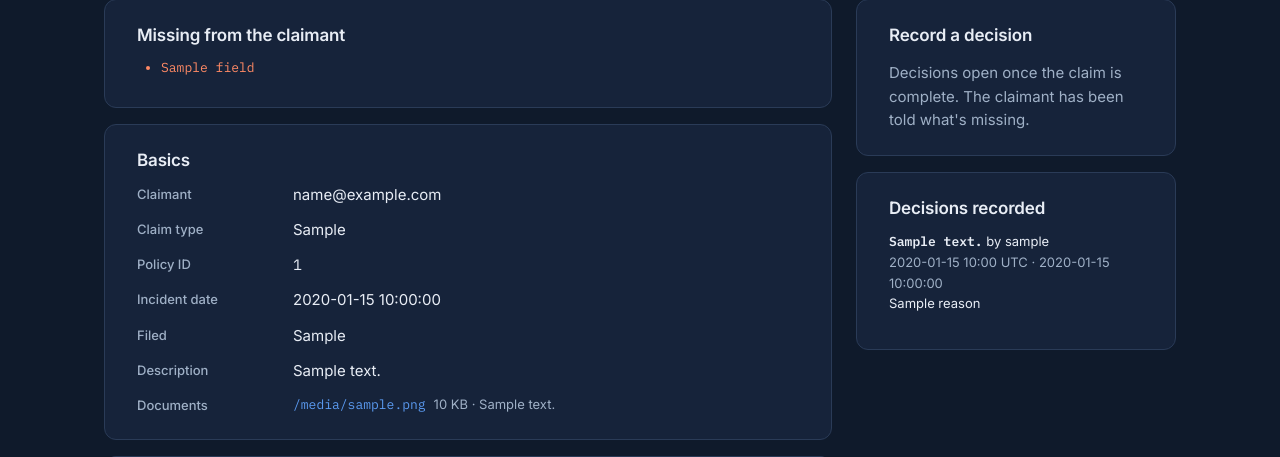
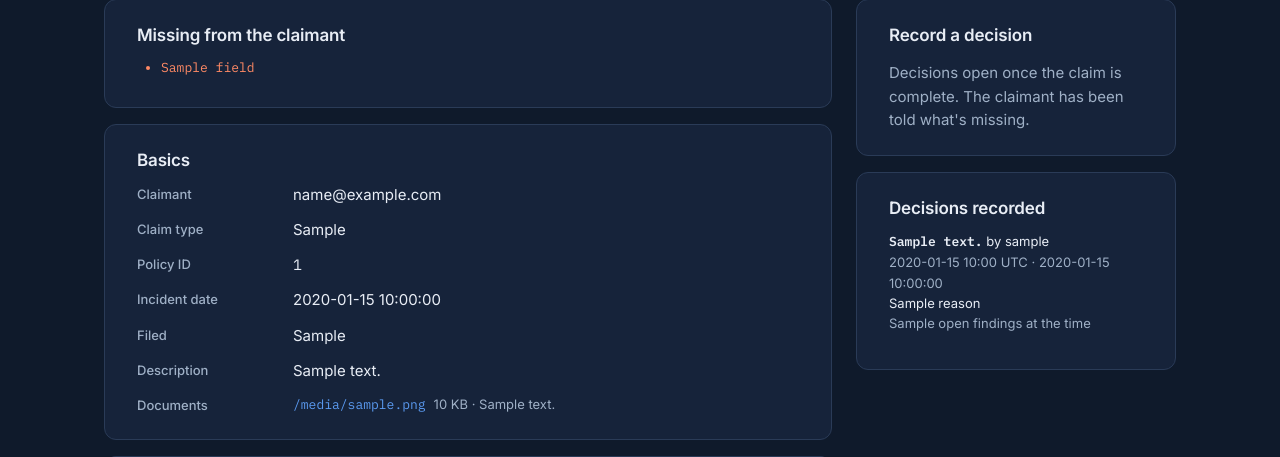
Before and after one commit to i-asimkhan/harborclaim-insurance-intake, a FastAPI app: template templates/adjuster_claim_view.html in a window 1280 px wide. Shown: the part 190-647 px from the top of the page. Run offline with FastAPI, Linux system fonts and the light colour scheme; the template is opened without the code that fills it: most values are stand-ins (such as "Sample title", 1, 10 or a date in 2020).

Commit message:
Approving over open review findings needs an acknowledgement
Open findings are the latest AI intake review's "worth checking" and
"missing or unclear" items. Approve with any open is refused unless
"I've checked the open findings" is ticked (server and confirm dialog).
Every decision records how many findings were open at the time, shown
in the decision history.

Co-Authored-By: Claude Opus 5.5 <noreply@anthropic.com>

```diff
--- a/app.py
+++ b/app.py
@@ -347,6 +347,18 @@ QUEUE_VIEWS = {
     "waiting": "Waiting on claimant",
     "decided": "Decided",
 }
+
+
+def _open_findings(claim_id: str) -> list[str]:
+    """What the review still has open: the latest finished AI intake review's "worth checking" and
+    "missing or unclear" items. Approving over any of them needs an explicit acknowledgement."""
+    run = storage.latest_finished_agent_run(claim_id, "intake")
+    output = (run or {}).get("output") or {}
+    if (run or {}).get("status") not in ("passed", "flagged"):
+        return []
+    findings = [f.get("finding", "") for f in output.get("worth_checking") or [] if isinstance(f, dict)]
+    findings += [m for m in output.get("missing_or_unclear") or [] if isinstance(m, str)]
+    return [f for f in findings if f.strip()]
 
 
 def _display_status(record: dict) -> str:
@@ -818,6 +830,7 @@ def adjuster_view_claim(request: Request, claim_id: str, adjuster: dict | None =
             "adjuster": adjuster,
             "decisions": DECISIONS,
             "display_status": _display_status(record),
+            "open_findings": _open_findings(claim_id),
             "facts_view": _group_facts(record["facts"]),
             "ai_review": _intake_review_view(claim_id),
             "ai_ask": _ask_view(claim_id),
@@ -883,7 +896,8 @@ def adjuster_choose_model(model: str = Form(""), adjuster: dict | None = Depends
 
 @app.post("/adjuster/claims/{claim_id}/decision")
 def record_decision(request: Request, background: BackgroundTasks, claim_id: str, decision: str = Form(""),
-                    reason: str = Form(""), adjuster: dict | None = Depends(get_current_adjuster)):
+                    reason: str = Form(""), acknowledge: str = Form(""),
+                    adjuster: dict | None = Depends(get_current_adjuster)):
     if adjuster is None:
         return RedirectResponse(url="/adjuster/login", status_code=303)
 
@@ -921,7 +935,13 @@ def record_decision(request: Request, background: BackgroundTasks, claim_id: str
     if len(reason) > DECISION_REASON_MAX_LENGTH:
         return _bad_request([f"The reason can be at most {DECISION_REASON_MAX_LENGTH:,} characters."])
 
-    storage.add_decision(claim_id, decision, adjuster["username"], reason)
+    open_findings = _open_findings(claim_id)
+    if decision == "APPROVED" and open_findings and acknowledge != "yes":
+        count = len(open_findings)
+        return _bad_request([f"{count} review finding{'s are' if count != 1 else ' is'} still open. Tick "
+                             "\"I've checked the open findings\" to approve anyway; the approval records it."])
+
+    storage.add_decision(claim_id, decision, adjuster["username"], reason, open_findings=len(open_findings))
     # Only a final decision goes to the claimant. "Needs more review" is the adjuster's own marker
     # for a closer look; emailing it would tell the claimant nothing they can act on.
     if decision in FINAL_DECISIONS:
--- a/static/review.js
+++ b/static/review.js
@@ -26,7 +26,15 @@
         (button.value === "NEEDS_MORE_REVIEW" ? " and stays internal: the claimant isn't notified."
                                               : " and the claimant is notified straight away.") +
         (needsReason ? " A decline needs a written reason (at least 10 characters): add it in the Reason box first." : "");
-      ok.disabled = needsReason;
+      // Approving over open review findings needs the acknowledgement box; the server checks it too.
+      var openFindings = parseInt(form.dataset.openFindings || "0", 10);
+      var ack = form.querySelector("[name=acknowledge]");
+      var needsAck = button.value === "APPROVED" && openFindings > 0 && !(ack && ack.checked);
+      if (needsAck) {
+        text.textContent += " " + openFindings + " review finding" + (openFindings === 1 ? " is" : "s are") +
+          " still open: tick \u201cI've checked the open findings\u201d first.";
+      }
+      ok.disabled = needsReason || needsAck;
       ok.className = "btn " + (button.value === "APPROVED" ? "approve" : button.value === "DECLINED" ? "decline" : "secondary");
       dialog.showModal();
       cancel.focus();
--- a/storage.py
+++ b/storage.py
@@ -94,7 +94,8 @@ CREATE TABLE IF NOT EXISTS adjuster_decisions (
     decision TEXT NOT NULL,
     adjuster_username TEXT NOT NULL,
     decided_at TEXT NOT NULL,
-    reason TEXT
+    reason TEXT,
+    open_findings INTEGER
 );
 
 CREATE TABLE IF NOT EXISTS login_events (
@@ -183,6 +184,7 @@ _NOTIFICATION_MIGRATIONS = [
 # Decisions recorded before reasons existed keep their rows; their reason is just empty.
 _DECISION_MIGRATIONS = [
     ("reason", "ALTER TABLE adjuster_decisions ADD COLUMN reason TEXT"),
+    ("open_findings", "ALTER TABLE adjuster_decisions ADD COLUMN open_findings INTEGER"),
 ]
 
 # The `adjusters` and `adjuster_decisions` tables changed shape (Google-email
@@ -428,12 +430,16 @@ def create_claim(
         )
 
 
-def add_decision(claim_id: str, decision: str, adjuster_username: str, reason: str | None = None) -> None:
+def add_decision(claim_id: str, decision: str, adjuster_username: str, reason: str | None = None,
+                 open_findings: int | None = None) -> None:
+    """open_findings: how many review findings were still open when the decision was made, so an
+    approval over open findings is on the record as a deliberate, acknowledged choice."""
     with _connect() as conn:
         conn.execute(
-            """INSERT INTO adjuster_decisions (claim_id, decision, adjuster_username, decided_at, reason)
-               VALUES (?, ?, ?, ?, ?)""",
-            (claim_id, decision, adjuster_username, _now(), reason or None),
+            """INSERT INTO adjuster_decisions
+                   (claim_id, decision, adjuster_username, decided_at, reason, open_findings)
+               VALUES (?, ?, ?, ?, ?, ?)""",
+            (claim_id, decision, adjuster_username, _now(), reason or None, open_findings),
         )
 
 
@@ -464,7 +470,7 @@ def _row_to_record(conn: sqlite3.Connection, row: sqlite3.Row) -> dict:
         (row["claim_id"],),
     ).fetchall()
     decisions = conn.execute(
-        "SELECT decision, adjuster_username, decided_at, reason FROM adjuster_decisions "
+        "SELECT decision, adjuster_username, decided_at, reason, open_findings FROM adjuster_decisions "
         "WHERE claim_id = ? ORDER BY id",
         (row["claim_id"],),
     ).fetchall()
--- a/templates/adjuster_claim_view.html
+++ b/templates/adjuster_claim_view.html
@@ -102,13 +102,20 @@
             A human judgment call, not an automated one. It's recorded under your name. Approved or
             Declined is sent to the claimant straight away; Needs more review stays internal.
           </p>
-          <form method="post" id="decision_form" data-claim-id="{{ record.claim.claim_id }}"
+          <form method="post" id="decision_form" data-claim-id="{{ record.claim.claim_id }}" data-open-findings="{{ open_findings | length }}"
                 action="/adjuster/claims/{{ record.claim.claim_id }}/decision" class="stack" style="margin-top:var(--space-4);">
             <label for="decision_reason">Reason
               <span class="hint" style="display:block;">Required to decline. Sent to the claimant with a final decision; kept internal for Needs more review.</span>
             </label>
             <textarea id="decision_reason" name="reason" rows="3" maxlength="1000"
                       placeholder="What the decision rests on: the policy term, document or finding."></textarea>
+            {% if open_findings %}
+            <label class="ack-findings" style="display:flex; gap:var(--space-2); align-items:flex-start;">
+              <input type="checkbox" name="acknowledge" value="yes" id="acknowledge_findings">
+              <span>I've checked the <a href="#ai_review">{{ open_findings | length }} open finding{{ "" if open_findings | length == 1 else "s" }}</a>
+                in the review. <span class="hint">Needed to approve.</span></span>
+            </label>
+            {% endif %}
             {% set intents = {"APPROVED": "approve", "DECLINED": "decline"} %}
             {% for choice in decisions if choice != latest_decision %}
             <button type="submit" name="decision" value="{{ choice }}" class="btn block {{ intents.get(choice, 'secondary') }}">{{ choice.replace("_", " ") | title }}</button>
@@ -132,7 +139,7 @@
           <h2>Decisions recorded</h2>
           <ul class="decision-list">
             {% for d in record.decisions %}
-            <li><strong>{{ d.decision }}</strong> by {{ d.adjuster_username }}<span class="hint" style="display:block;" title="{{ d.decided_at }}">{{ d.decided_at[:16].replace("T", " ") }} UTC &middot; {{ d.decided_at | ago }}</span>{% if d.reason %}<span class="decision-reason" style="display:block; white-space:pre-wrap;">{{ d.reason }}</span>{% endif %}</li>
+            <li><strong>{{ d.decision }}</strong> by {{ d.adjuster_username }}<span class="hint" style="display:block;" title="{{ d.decided_at }}">{{ d.decided_at[:16].replace("T", " ") }} UTC &middot; {{ d.decided_at | ago }}</span>{% if d.reason %}<span class="decision-reason" style="display:block; white-space:pre-wrap;">{{ d.reason }}</span>{% endif %}{% if d.open_findings %}<span class="hint" style="display:block;">{{ d.open_findings }} open finding{{ "" if d.open_findings == 1 else "s" }} at the time{% if d.decision == "APPROVED" %}, acknowledged{% endif %}</span>{% endif %}</li>
             {% endfor %}
           </ul>
         </div>
```
Also changed, not shown: tests/test_review_fixes.py (+50 -0 lines).
